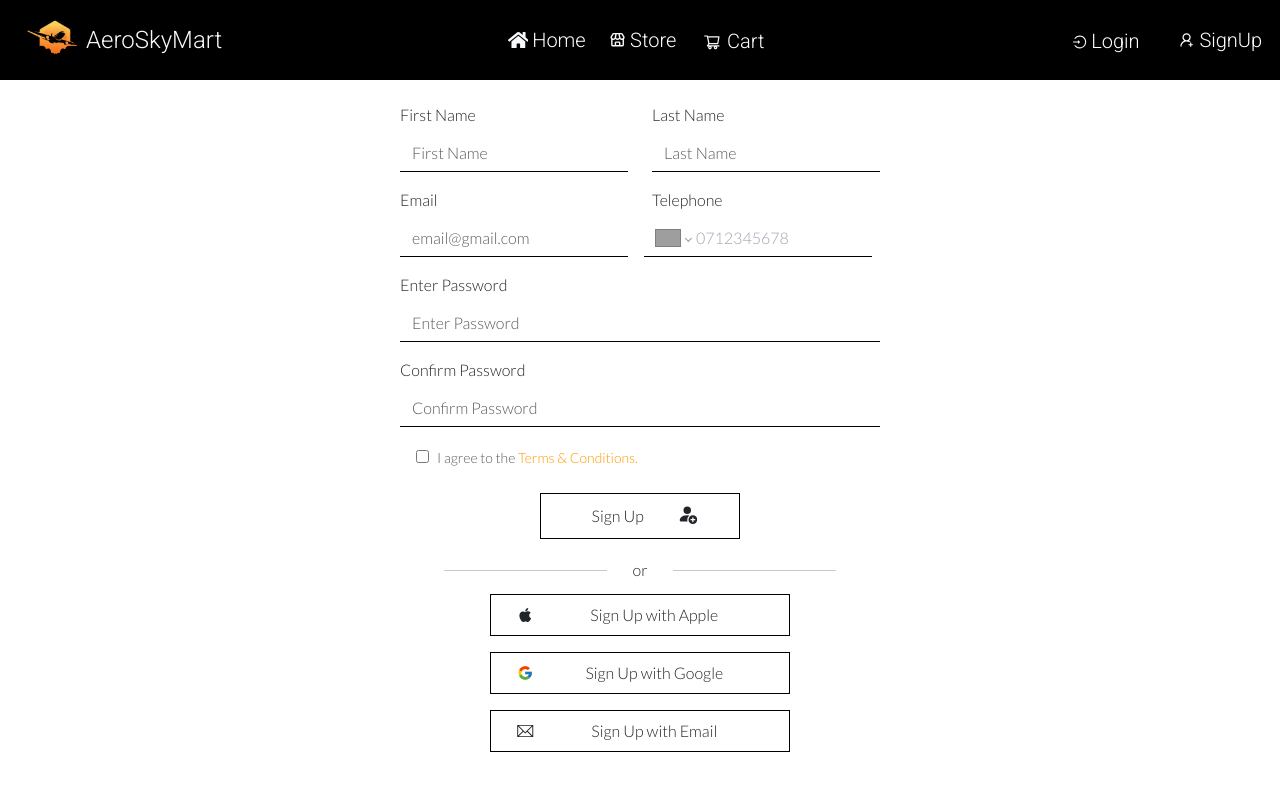
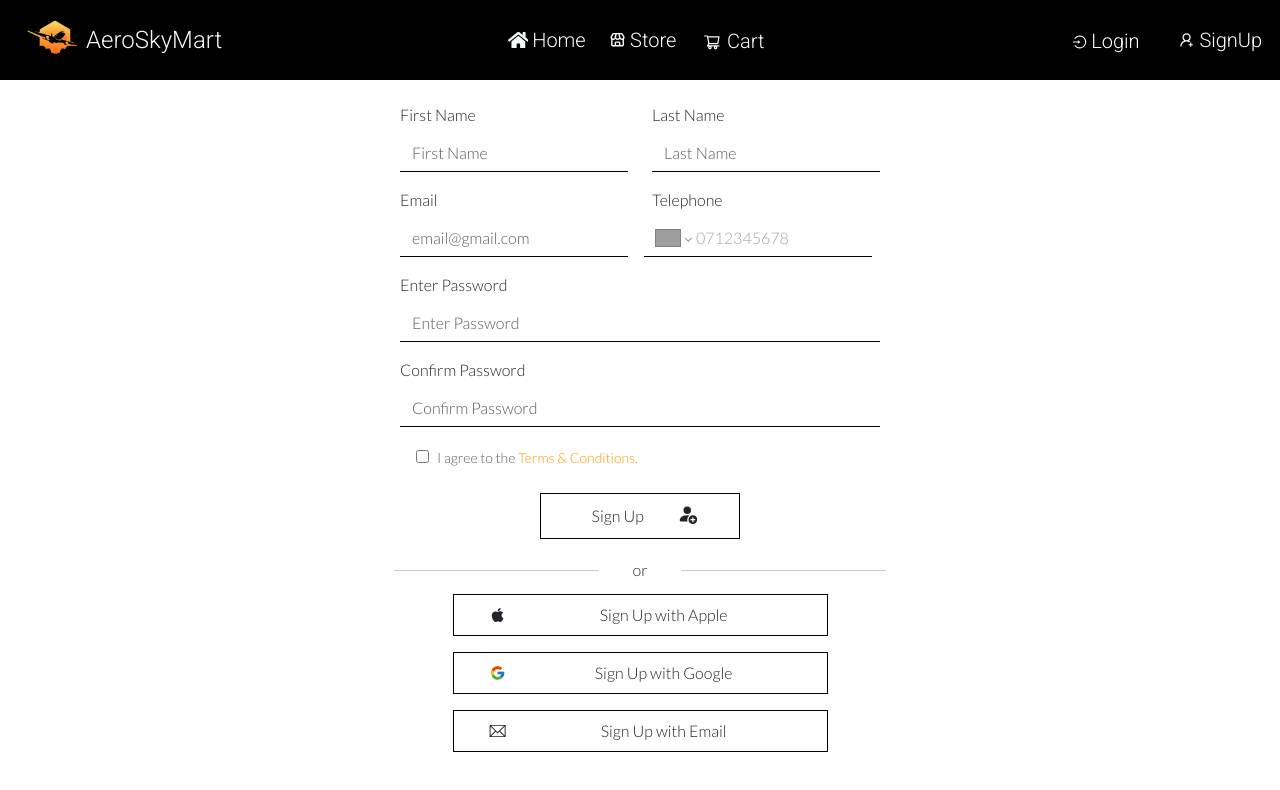
Before and after one commit to Osorabrian/AeroSkyMart, a React (Create React App) app: page /signup in a window 1280 px wide. Shown: the top 790 px of the page. Built offline with nearby package versions, Linux system fonts and the light colour scheme; grey boxes are pictures that could not be loaded.

Commit message:
add more sign up methods

```diff
--- a/src/Components/Signup/SignUp.css
+++ b/src/Components/Signup/SignUp.css
@@ -44,3 +44,7 @@
     border-color: none;
     border-bottom: 1px solid black;
 }
+
+.signup-div{
+    max-width: 500px;
+}
--- a/src/Components/Signup/SignUp.js
+++ b/src/Components/Signup/SignUp.js
@@ -61,13 +61,13 @@ export default function SignUp(){
                 </div>
             </form>
 
-            <div className='row mx-auto mt-1 p-1 login-div'>
+            <div className='row mx-auto mt-1 p-1 signup-div'>
                     <hr className='col-5 my-auto'></hr>
                     <div className='col-2 text-center'>or</div>
                     <hr className='col-5 my-auto'></hr>
             </div>
 
-            <div className='mx-auto login-div'>
+            <div className='mx-auto signup-div'>
                 <div className='text-center mt-2'>
                     <button className='w-9/12 p-2 border-1 border-black'>
                         <div className='row'>
```
